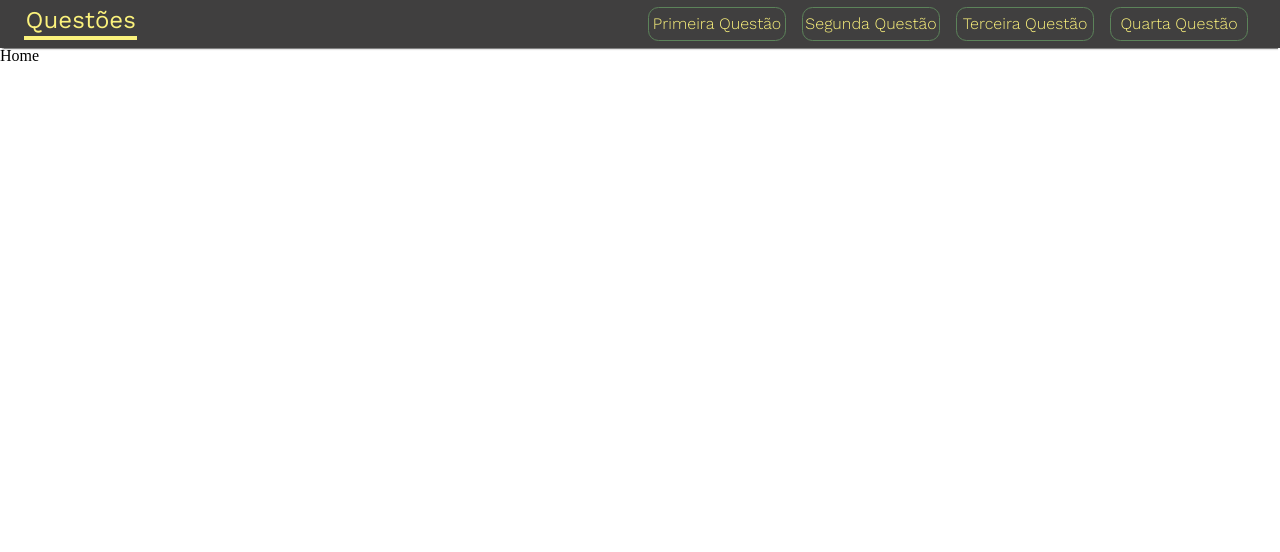
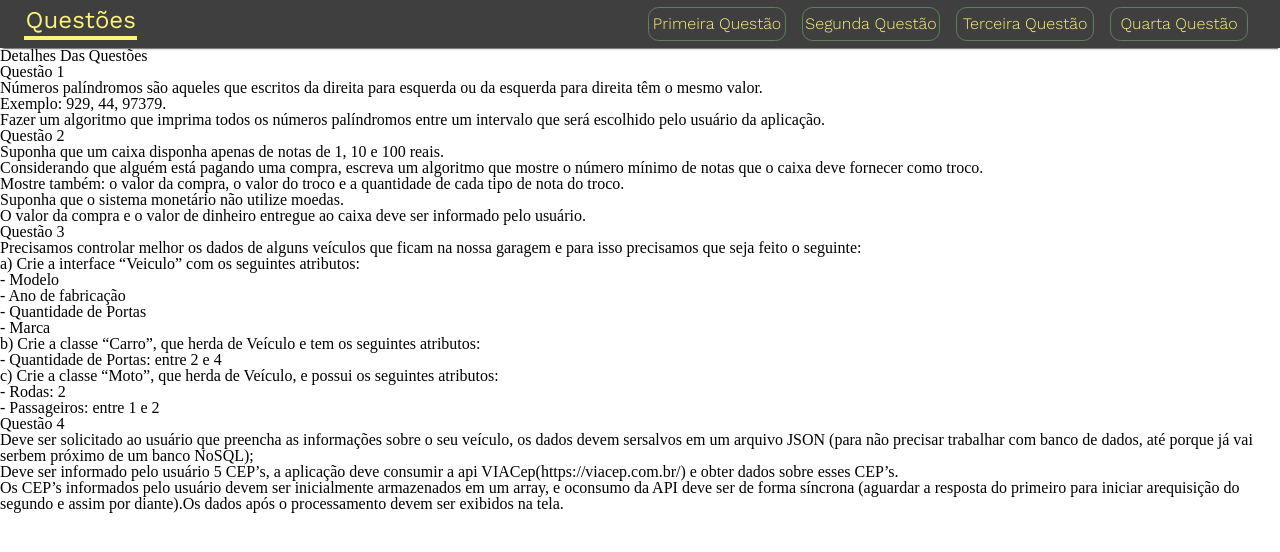
Before and after one commit to pepeyen/kukac-front-end, a React (Create React App) app: page /#/questoes in a window 1280 px wide. Shown: the top 552 px of the page. Built offline with nearby package versions, Linux system fonts and the light colour scheme.

Commit message:
Major design update to the Home view

```diff
--- a/src/views/Home.tsx
+++ b/src/views/Home.tsx
@@ -1,10 +1,83 @@
 import React from 'react';
 
+//Components
+import { Page } from '../components';
+
+//Mock up data
+import {
+    QuestionStepIssue,
+    IQuestionStep,
+    IQuestion,
+    questions
+} from '../services/mockData';
+
+
 const Home: React.FC = () => {
+    const renderQuestionStepIssue = (questionStepIssue: QuestionStepIssue, index: number) => {
+        return(
+            <li
+                key={index}
+                className="page__questions-issue"
+            >
+                <span className="page__question-statement --issue-statment"> - {questionStepIssue.QuestionStepIssueStatement}</span>
+            </li>
+        );
+    };
+
+    const renderQuestionStepIssues = (questionStepIssues: QuestionStepIssue[]) => {
+        return(
+            <ul className="page__questions-issues">
+                {questionStepIssues.map((questionStepIssue, index) => renderQuestionStepIssue(questionStepIssue, index))}
+            </ul>
+        );
+    };
+
+    const renderQuestionStep = (questionStep: IQuestionStep, index: number) => {
+        return(
+            <li
+                key={index}
+                className="page__questions-step"
+            >
+                <p className="page__question-title --sub-title">{questionStep.questionStepId}) <span className="--sub-statement">{questionStep.questionStepStatement}</span></p>
+                {renderQuestionStepIssues(questionStep.questionStepIssueList)}
+            </li>
+        );
+    };
+
+    const renderQuestionSteps = (questionSteps: IQuestionStep[]) => {
+        return(
+            <ul className="page__questions-steps">
+                {questionSteps.map((questionStep, index) => renderQuestionStep(questionStep, index))}
+            </ul>
+        );
+    };
+
+    const renderQuestion = (question: IQuestion, index: number) => {
+        const multiParagraphStatement = question.questionStatement.split('. ');
+
+        return(
+            <li
+                key={index}
+                className="page__question --thin-borders"
+            >
+               <h3 className="page__question-title --main-title">Questão {question.questionId}</h3>
+               {question.questionPrelude ? <span className="page__question-statement --main-statement">{question.questionPrelude}</span> : null}
+               {multiParagraphStatement.map((paragraph, index) => <p className="page__question-statement --main-statement" key={index}>{paragraph}</p>)}
+               {question.questionSteps ? renderQuestionSteps(question.questionSteps) : null}
+            </li>
+        );
+    };
+
+    const renderQuentions = () => {
+        return questions.map((question, index) => renderQuestion(question, index));
+    };
+
     return(
-        <article>
-            <h1>Home</h1>
-        </article>
+        <Page title="Detalhes Das Questões">
+            <ul className="page__questions">
+                {renderQuentions()}
+            </ul>
+        </Page>
     );
 };
 
```
